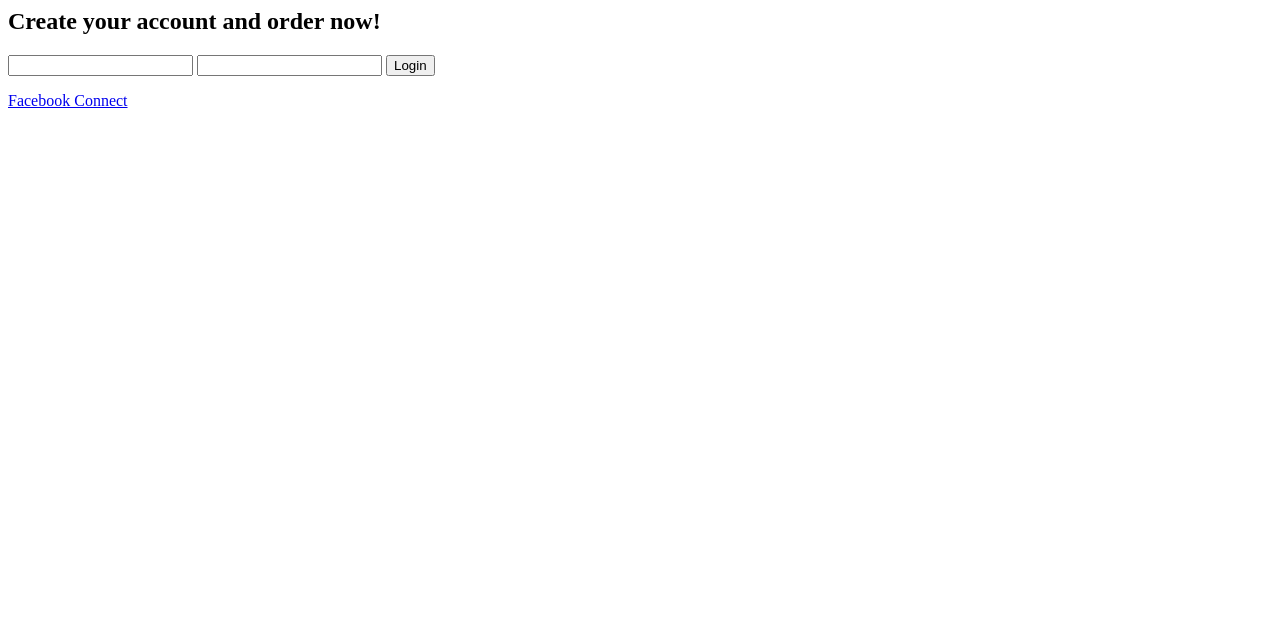
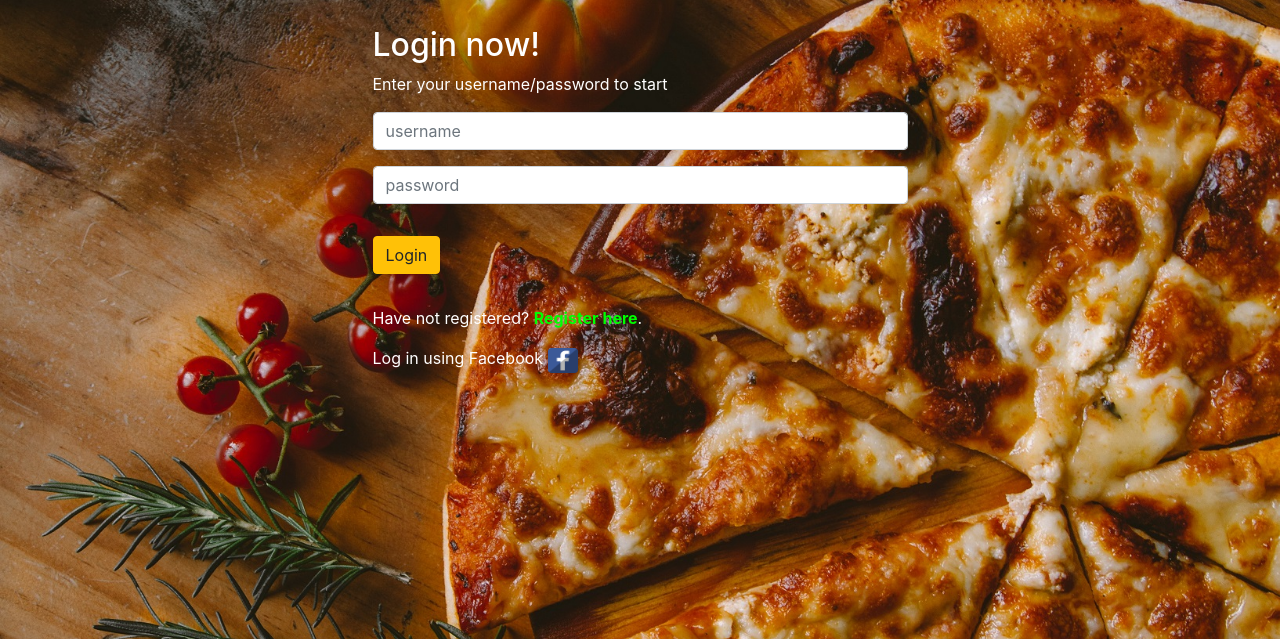
Before and after one commit to MotazBellah/pizza, a Django app: page / in a window 1280 px wide. Shown: the top 639 px of the page. Run offline with Django 3.2, Linux system fonts and the light colour scheme; data comes from the database, SQL or seed files in the repository; both versions use the stored data as it was after the commit; parts of the project's set-up code (start-up, migrations or seed data) failed here and were passed over; some libraries are stand-ins or nearby versions.

Commit message:
Style login page

```diff
--- a/restaurant/pizza/static/app.css
+++ b/restaurant/pizza/static/app.css
@@ -60,25 +60,22 @@ ul, li {
 
 
 
-/* .row.display-flex {
-  display: flex;
-  flex-wrap: wrap;
+/*
+style login page
+ */
+
+.login-form {
+    margin: auto;
+    width: 50%;
+    padding: 10px;
 }
-.row.display-flex > [class*='col-'] {
-  display: flex;
-  flex-direction: column;
-} */
 
-/* ul {
-  list-style: none;
-  padding: 0;
-  margin: 0;
-  display: flex;
-  flex-direction: column;
-  flex-wrap: wrap;
-  width: 300px;
-  height: 1000px;
+#facebook-icon {
+    width: 30px;
+    height: 25px;
 }
-li {
-  height: 10%;
-} */
+
+.login-form a {
+    color: #00ff00;
+    font-weight: bold;
+}
--- a/restaurant/pizza/templates/pizza/login.html
+++ b/restaurant/pizza/templates/pizza/login.html
@@ -1,27 +1,47 @@
 {% load socialaccount %}
 {% providers_media_js %}
+{% load static %}
 
 <!DOCTYPE html>
 <html lang="en" dir="ltr">
     <head>
         <meta charset="utf-8">
-        <title></title>
+        <meta name="viewport" content="width=device-width, initial-scale=1, shrink-to-fit=no">
+        <link rel="stylesheet" href="{% static 'app.css' %}">
+        <link rel="stylesheet" href="https://stackpath.bootstrapcdn.com/bootstrap/4.4.1/css/bootstrap.min.css" integrity="sha384-Vkoo8x4CGsO3+Hhxv8T/Q5PaXtkKtu6ug5TOeNV6gBiFeWPGFN9MuhOf23Q9Ifjh" crossorigin="anonymous">
+        <title>Pizza - Log In</title>
     </head>
     <body>
-        <h2>Create your account and order now!</h2>
+        <div class="container">
+
             {% if message %}
                 <div>
                     {{ message }}
                 </div>
             {% endif %}
-        <form action="{% url 'signin' %}" method="post">
+            <div class="login-form">
+                <h2 class="mt-3">Login now!</h2>
+                <p>Enter your username/password to start</p>
+                <form action="{% url 'signin' %}" method="post" class="form-group">
                     {% csrf_token %}
-            <input name="username" type="text"/>
-            <input name="password" type="password"/>
-            <input type="submit" value="Login"/>
+                    <input class="form-control my-3" name="username" type="text" placeholder="username"/>
+                    <input class="form-control my-3" name="password" type="password" placeholder="password"/>
+                    <input class="btn btn-warning my-3" type="submit" value="Login"/>
                 </form>
 
-        <a href="{% provider_login_url 'facebook' method='js_sdk' %}">Facebook Connect</a>
+                <p>Have not registered? <a href="{% url 'register' %}">Register here</a>.</p>
+                <p>Log in using Facebook  <a href="{% provider_login_url 'facebook' method='js_sdk' %}"><img id="facebook-icon" src="{% static 'facebook.png' %}" alt="Facebook Icon"></a></p>
 
+            </div>
+
+
+
+        </div>
+
+        <!-- jQuery first, then Popper.js, then Bootstrap JS -->
+        <!-- <script src="https://code.jquery.com/jquery-3.4.1.slim.min.js" integrity="sha384-J6qa4849blE2+poT4WnyKhv5vZF5SrPo0iEjwBvKU7imGFAV0wwj1yYfoRSJoZ+n" crossorigin="anonymous"></script> -->
+        <script src="https://ajax.googleapis.com/ajax/libs/jquery/3.4.1/jquery.min.js"></script>
+        <script src="https://cdn.jsdelivr.net/npm/popper.js@1.16.0/dist/umd/popper.min.js" integrity="sha384-Q6E9RHvbIyZFJoft+2mJbHaEWldlvI9IOYy5n3zV9zzTtmI3UksdQRVvoxMfooAo" crossorigin="anonymous"></script>
+        <script src="https://stackpath.bootstrapcdn.com/bootstrap/4.4.1/js/bootstrap.min.js" integrity="sha384-wfSDF2E50Y2D1uUdj0O3uMBJnjuUD4Ih7YwaYd1iqfktj0Uod8GCExl3Og8ifwB6" crossorigin="anonymous"></script>
     </body>
 </html>
--- a/restaurant/pizza/views.py
+++ b/restaurant/pizza/views.py
@@ -124,7 +124,6 @@ def payments(request):
           currency="usd",
           source=token,
           description=request.user.email,
-          receipt_email=request.user.email,
         )
 
         for i in shopping:
```
Also changed, not shown: restaurant/db.sqlite3, restaurant/pizza/static/facebook.png (added). Lines whose indentation alone changed are shown as unchanged.
